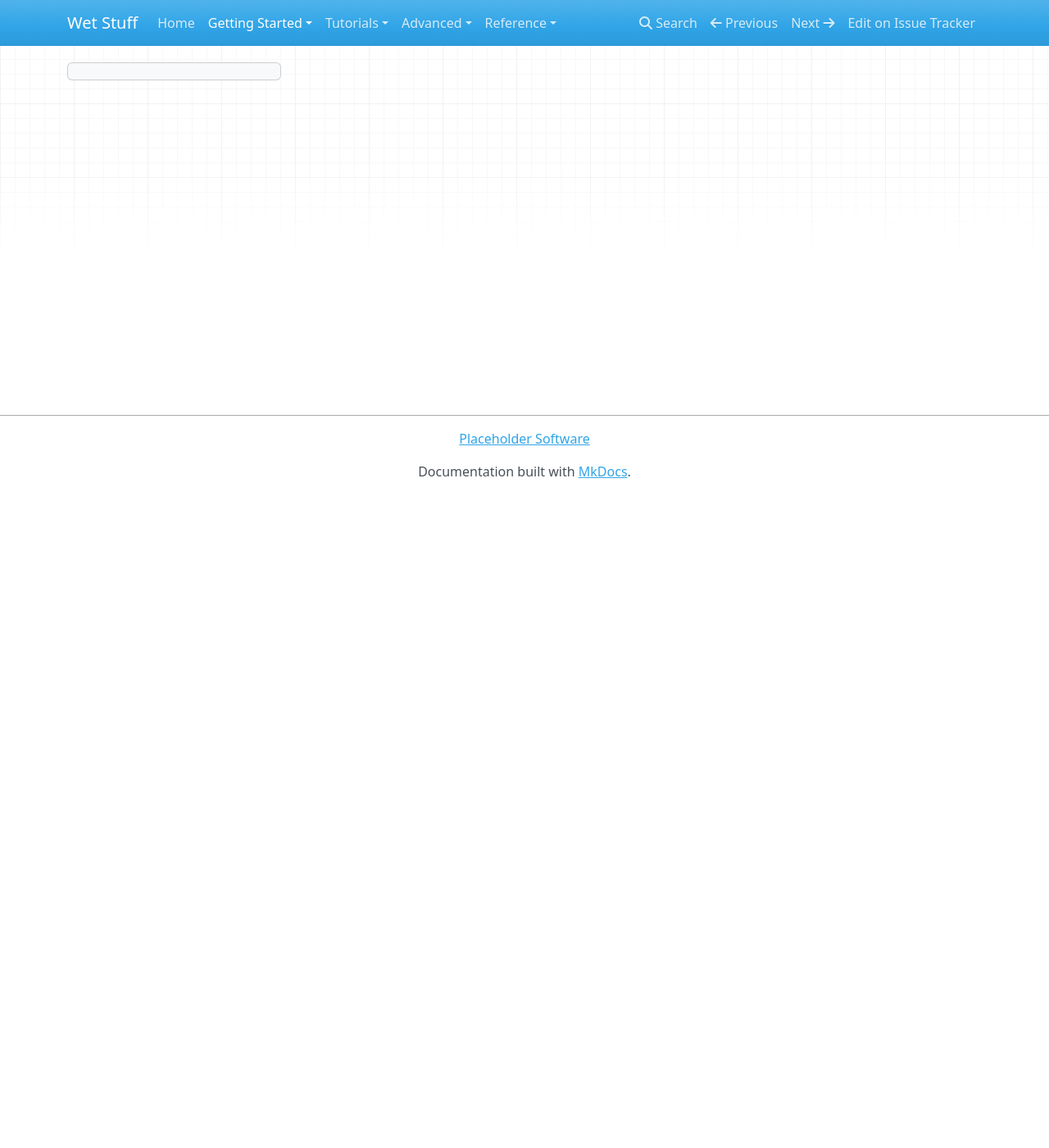
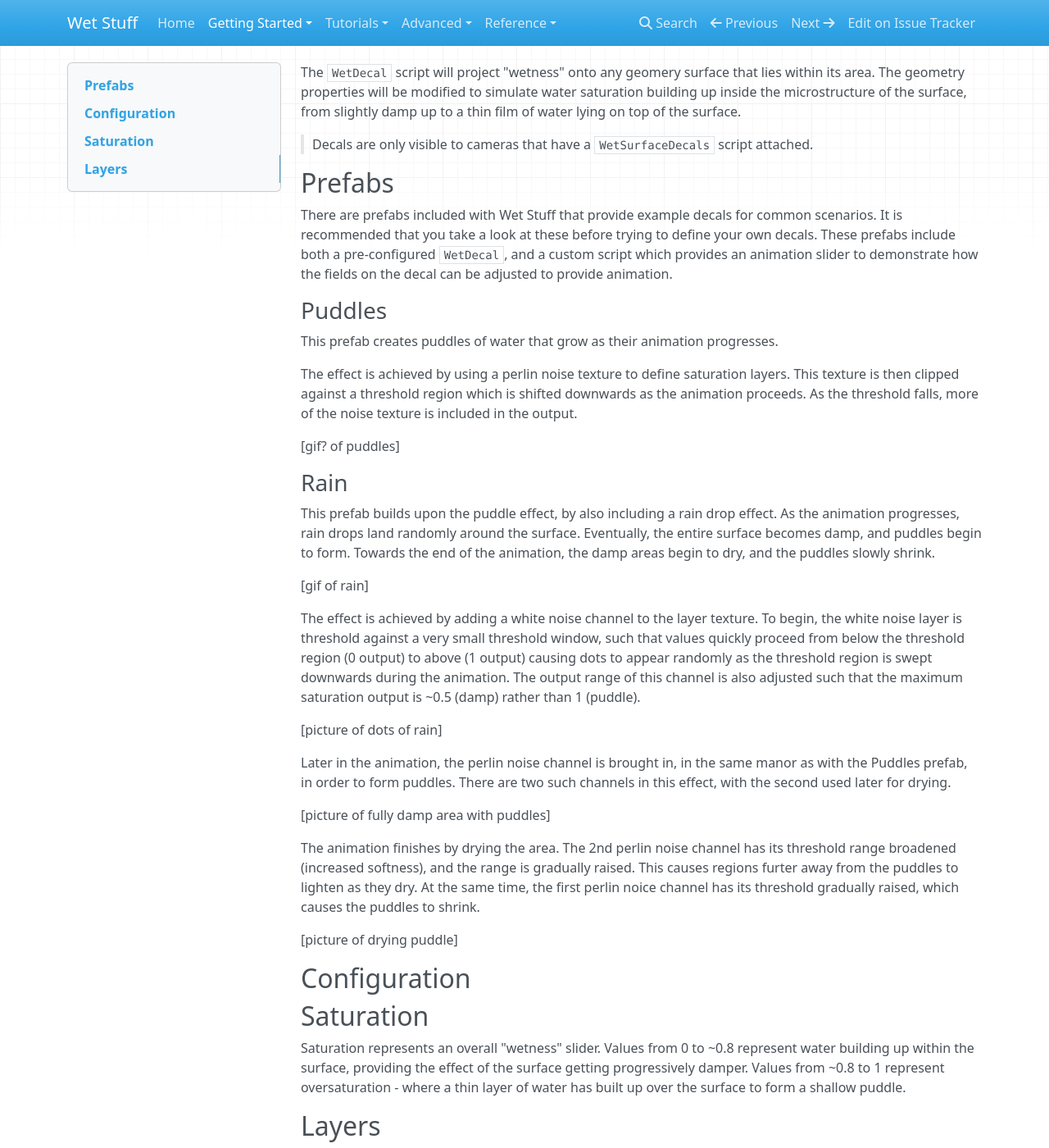
Before and after one commit to Placeholder-Software/WetSurfaceDecals, an MkDocs documentation site: the page built from docs/GettingStarted/WetDecal.md, in a window 1280 px wide and 1400 px high. Shown: the whole window at 82% size. Built offline with MkDocs 1.6.1, drawn with Linux system fonts in a browser that asks for light colours; nearby versions of some CDN libraries; old or Windows-style settings are respelled for this version of MkDocs; some of the changed text lies outside the part shown.

```diff
--- a/docs/GettingStarted/WetDecal.md
+++ b/docs/GettingStarted/WetDecal.md
@@ -1 +1,47 @@
-todo: getting started with WetDecal
+The `WetDecal` script will project "wetness" onto any geomery surface that lies within its area. The geometry properties will be modified to simulate water saturation building up inside the microstructure of the surface, from slightly damp up to a thin film of water lying on top of the surface.
+
+> Decals are only visible to cameras that have a `WetSurfaceDecals` script attached.
+
+## Prefabs
+
+There are prefabs included with Wet Stuff that provide example decals for common scenarios. It is recommended that you take a look at these before trying to define your own decals. These prefabs include both a pre-configured `WetDecal`, and a custom script which provides an animation slider to demonstrate how the fields on the decal can be adjusted to provide animation.
+
+### Puddles
+
+This prefab creates puddles of water that grow as their animation progresses.
+
+The effect is achieved by using a perlin noise texture to define saturation layers. This texture is then clipped against a threshold region which is shifted downwards as the animation proceeds. As the threshold falls, more of the noise texture is included in the output.
+
+[gif? of puddles]
+
+### Rain
+
+This prefab builds upon the puddle effect, by also including a rain drop effect. As the animation progresses, rain drops land randomly around the surface. Eventually, the entire surface becomes damp, and puddles begin to form. Towards the end of the animation, the damp areas begin to dry, and the puddles slowly shrink.
+
+[gif of rain]
+
+The effect is achieved by adding a white noise channel to the layer texture. To begin, the white noise layer is threshold against a very small threshold window, such that values quickly proceed from below the threshold region (0 output) to above (1 output) causing dots to appear randomly as the threshold region is swept downwards during the animation. The output range of this channel is also adjusted such that the maximum saturation output is ~0.5 (damp) rather than 1 (puddle).
+
+[picture of dots of rain]
+
+Later in the animation, the perlin noise channel is brought in, in the same manor as with the Puddles prefab, in order to form puddles. There are two such channels in this effect, with the second used later for drying.
+
+[picture of fully damp area with puddles]
+
+The animation finishes by drying the area. The 2nd perlin noise channel has its threshold range broadened (increased softness), and the range is gradually raised. This causes regions furter away from the puddles to lighten as they dry. At the same time, the first perlin noice channel has its threshold gradually raised, which causes the puddles to shrink.
+
+[picture of drying puddle]
+
+## Configuration
+
+## Saturation
+
+Saturation represents an overall "wetness" slider. Values from 0 to ~0.8 represent water building up within the surface, providing the effect of the surface getting progressively damper. Values from ~0.8 to 1 represent oversaturation - where a thin layer of water has built up over the surface to form a shallow puddle.
+
+## Layers
+
+Layers are textures which are projected either horizontally or vertically onto the surface and provide more detailed definition to the satutaion levels within the volume.
+
+The value samples from the layer textures can be re-mapped from their [0,1] range to a different saturation range, and can be clipped against thresholds. Adjusting these ranges at runtime allows for animation of the decal.
+
+Each of the four channels in a layer texture can controlled individually. The final saturation value is taken as the maximum of all channels.
```
Also changed, not shown: docs/GettingStarted/QuickStart.md (added, +13 -0 lines), docs/GettingStarted/WetParticleSplatter.md (+15 -1 lines), docs/index.md (+4 -0 lines), docs/GettingStarted/Installation.md (deleted).
